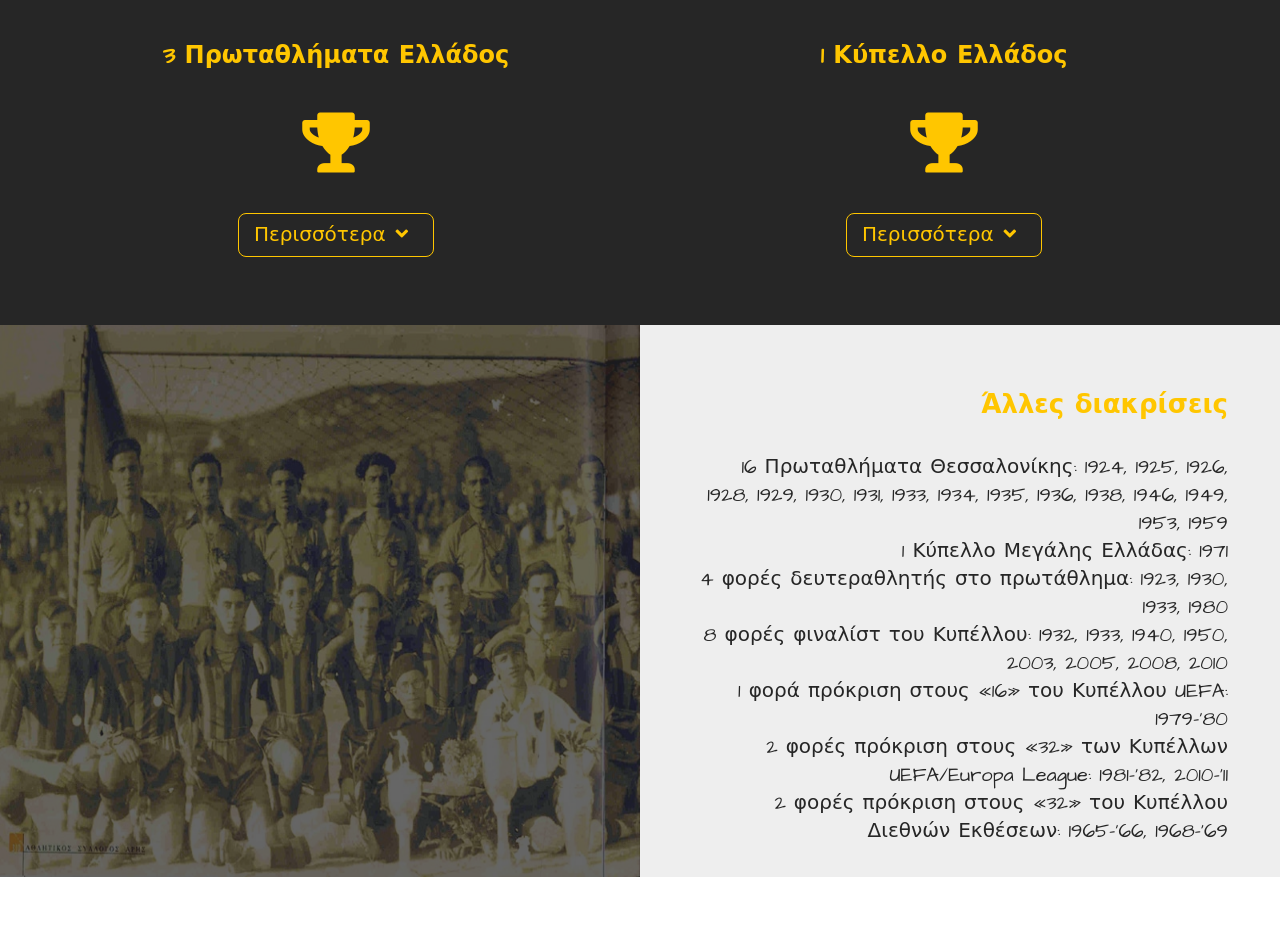
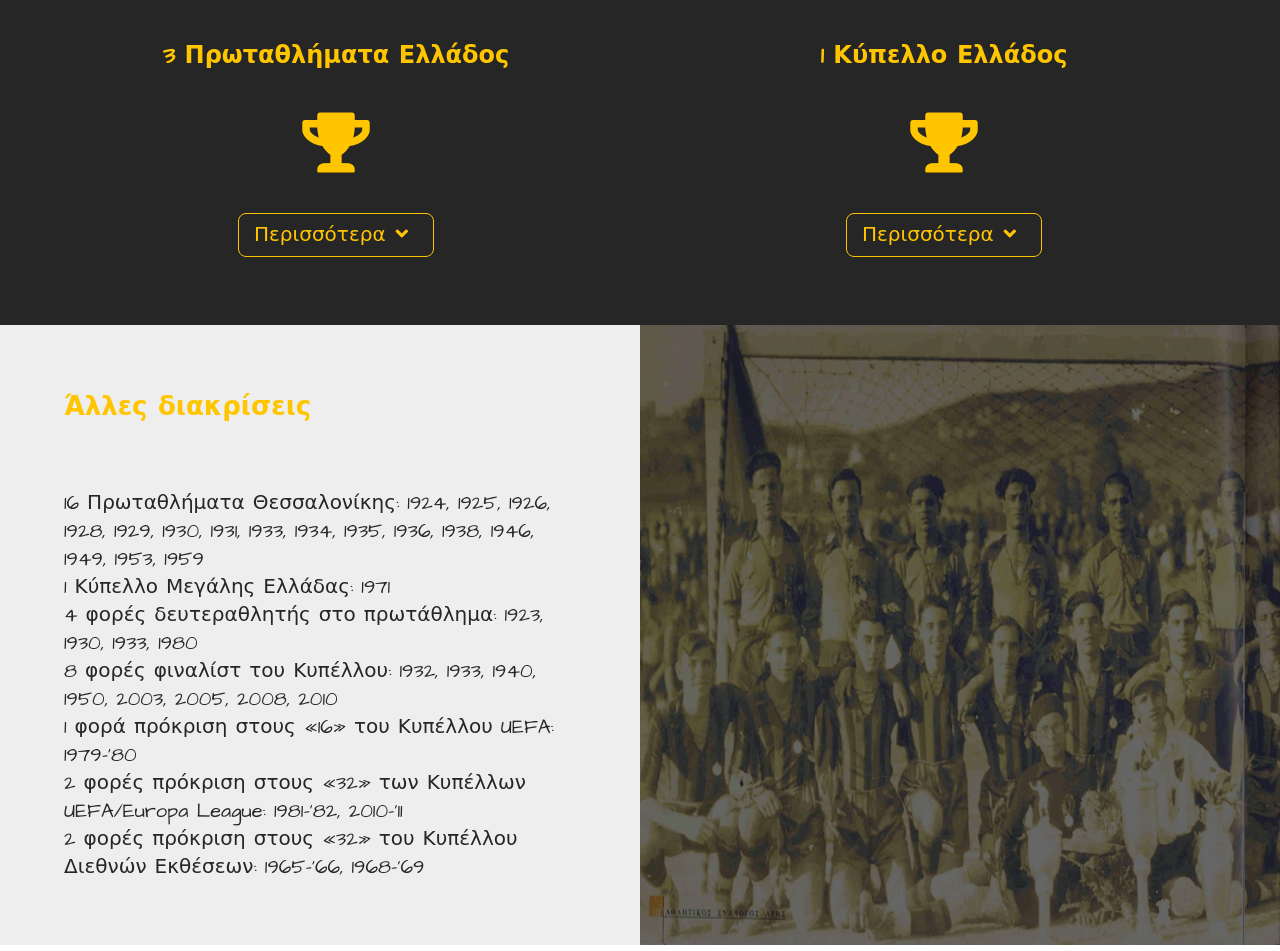
Before and after one commit to dionweb/ArisFC-Tribute-Page, a website: page src/index.html in a window 1280 px wide. Shown: the part 1463-2414 px from the top of the page. Before the commit the page ends 2346 px from the top, so only its background shows below. Drawn offline with Linux system fonts and the light colour scheme.

Commit message:
repositioning-restyling

```diff
--- a/src/css/main.css
+++ b/src/css/main.css
@@ -49,6 +49,10 @@ body{
     text-align: center;
 }
 
+.about .overlay{
+    opacity: 0.83;
+}
+
 .about .left-box, .about .right-box{
     flex-basis: 50%;
     flex-grow: 0;
@@ -56,7 +60,6 @@ body{
 }
 
 .about .left-box{
-    background: rgba(38, 38, 38, 0.82);
     align-items: center;
     display: flex;
     justify-content: center;
@@ -75,6 +78,8 @@ body{
 
 .about img{
     height: 300px;
+    z-index: 2;
+    opacity: 0.9;
 }
 
 .honours{
@@ -169,24 +174,24 @@ body{
     height: 100%;
 }
 
-.otherhonours .right-box{
+.otherhonours .left-box{
     background: #eeeeee;
     color: #262626;
     padding: 2em;
 }
 
-.otherhonours .right-box h2{
+.otherhonours .left-box h2{
     margin: 0;
-    padding: 30px 20px;
-    text-align: right;
+    padding: 32px;
+    text-align: left;
     font-size: 26px;
     color: #ffc600;
 }
 
-.otherhonours .right-box ul{
+.otherhonours .left-box ul{
     margin: 0;
-    padding: 0 20px;
-    text-align: right;
+    padding: 32px;
+    text-align: left;
     font-size: 20px;
 }
 
--- a/src/index.html
+++ b/src/index.html
@@ -21,6 +21,7 @@
 
     <div class="about">
         <div class="left-box">
+            <div class="overlay"></div>
             <img src="images/badge.png" alt="">
         </div>
         <div class="right-box">
@@ -59,10 +60,6 @@
 
     <div class="otherhonours">
         <div class="left-box">
-            <div class="overlay"></div>
-            <img src="images/otherhonours.jpg" alt="">
-        </div>
-        <div class="right-box">
             <h2>Άλλες διακρίσεις</h2>
             <ul>
                 <li>16 Πρωταθλήματα Θεσσαλονίκης: 1924, 1925, 1926, 1928, 1929, 1930, 1931, 1933, 1934, 1935, 1936, 1938, 1946, 1949, 1953, 1959</li>
@@ -75,6 +72,10 @@
                 <li></li>
             </ul>
         </div>
+        <div class="right-box">
+            <div class="overlay"></div>
+            <img src="images/otherhonours.jpg" alt="">
+        </div>
     </div>
 
     <script src="js/main.js"></script>
```
